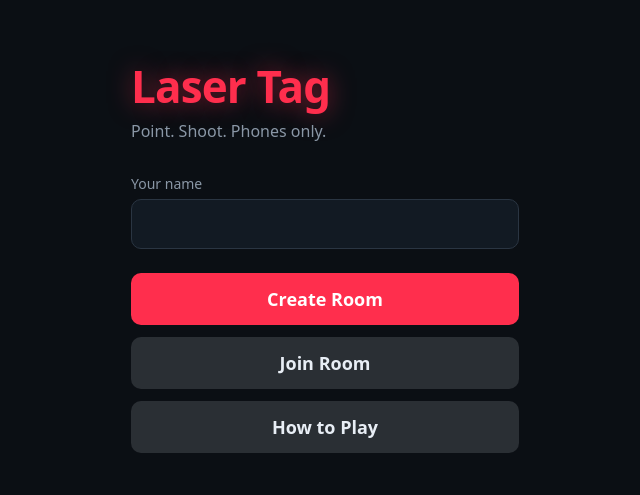
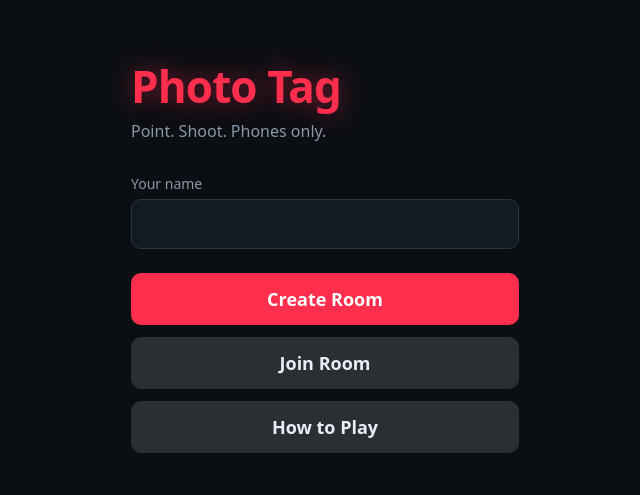
Before and after one commit to Basiliskenzahn/Laser-Tag, a website with bundled scripts: page frontend/public/index.html in a window 1280 px wide. Shown: the part 118-613 px from the top of the page, without its empty margins (315-955 px from the left). Built offline with nearby package versions, Linux system fonts and the light colour scheme.

Commit message:
Rename the game to Photo Tag on the title screen and in the docs
Co-Authored-By: Claude Opus 5.5 <noreply@anthropic.com>

```diff
--- a/frontend/public/index.html
+++ b/frontend/public/index.html
@@ -6,7 +6,7 @@
     <meta name="theme-color" content="#0b0f14" />
     <meta name="apple-mobile-web-app-capable" content="yes" />
     <meta name="mobile-web-app-capable" content="yes" />
-    <title>Laser Tag</title>
+    <title>Photo Tag</title>
     <link rel="icon" href="data:," />
     <link rel="stylesheet" href="style.css" />
     <script type="module" src="app.js"></script>
@@ -32,7 +32,7 @@
     <canvas id="overlay" hidden></canvas>
 
     <main id="join-screen" class="screen">
-      <h1>Laser Tag</h1>
+      <h1>Photo Tag</h1>
       <p class="tagline">Point. Shoot. Phones only.</p>
       <label>
         Your name
```
Also changed, not shown: README.md, docs/README.md.
